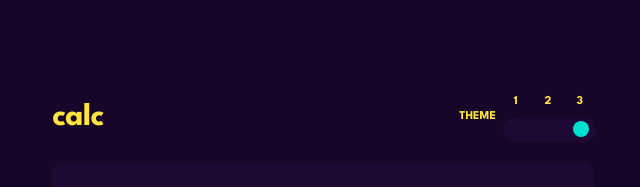
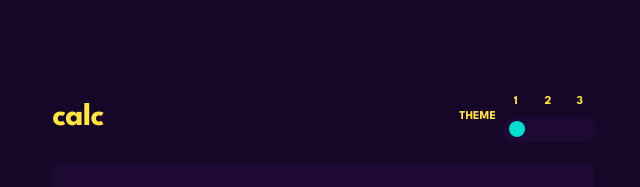
Before and after one commit to pronoia9/puny-math, a React (Create React App) app: page / in a window 1280 px wide. Shown: the top 187 px of the page, without its empty margins (317-957 px from the left). Built offline with nearby package versions, Linux system fonts and the light colour scheme.

Commit message:
change theme button id+values

```diff
--- a/src/components/Header.jsx
+++ b/src/components/Header.jsx
@@ -11,16 +11,16 @@ export default function Heade() {
       <h1>calc</h1>
       <fieldset className='theme-control'>
         <legend className='theme-header'>theme</legend>
-        <div className='theme neutral-scheme'>
+        <div className='theme dark-scheme'>
           <input
             type='radio'
             name='theme'
-            id='neutral-theme'
-            value='neutral'
-            checked={theme === 'neutral'}
+            id='dark-theme'
+            value='dark'
+            checked={theme === 'dark'}
             onChange={(event) => themeButtonHandler(event)}
           />
-          <label className='label' htmlFor='neutral-theme'>1</label>
+          <label className='label' htmlFor='dark-theme'>1</label>
         </div>
         <div className='theme light-scheme'>
           <input
@@ -37,12 +37,12 @@ export default function Heade() {
           <input
             type='radio'
             name='theme'
-            id='dark-theme'
-            value='dark'
-            checked={theme === 'dark'}
+            id='retro-theme'
+            value='retro'
+            checked={theme === 'retro'}
             onChange={(event) => themeButtonHandler(event)}
           />
-          <label className='label' htmlFor='dark-theme'>3</label>
+          <label className='label' htmlFor='retro-theme'>3</label>
         </div>
       </fieldset>
     </header>
```
